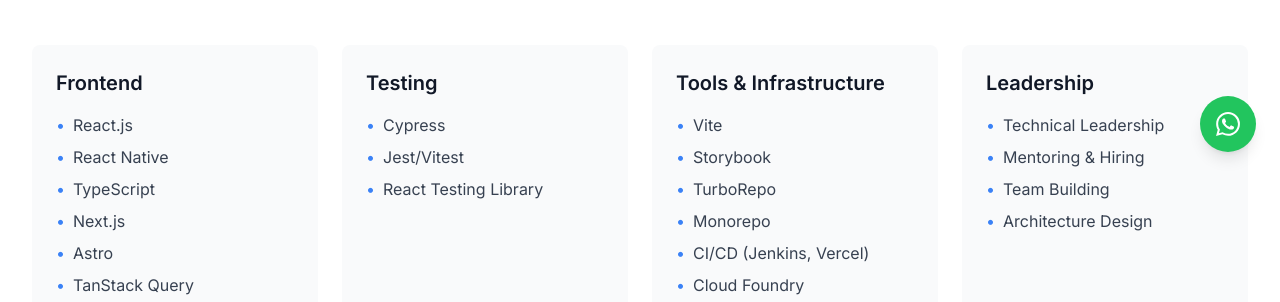
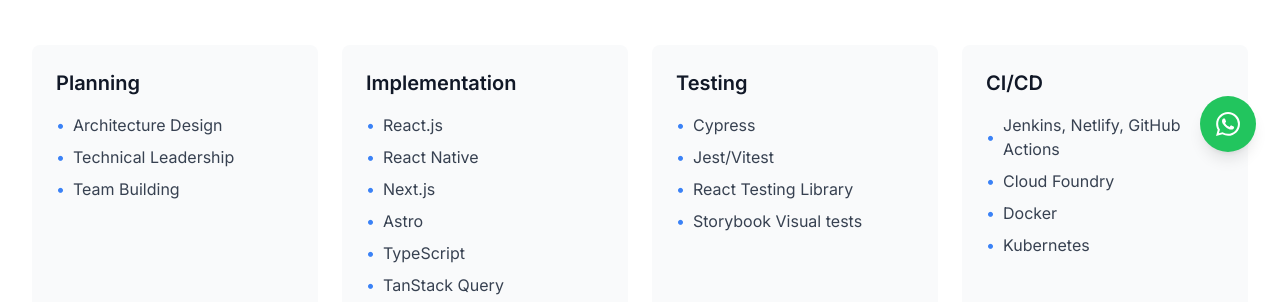
Before and after one commit to dd-jp/portfolio, an Astro site: page / in a window 1280 px wide. Shown: the part 624-926 px from the top of the page. Built offline with nearby package versions, Linux system fonts and the light colour scheme; Astro itself is replaced by a stand-in of ours.

Commit message:
Skills update

```diff
--- a/src/components/Skills.astro
+++ b/src/components/Skills.astro
@@ -1,34 +1,37 @@
 ---
 const skills = {
-  "Frontend": [
+        "Planning": [
+            "Architecture Design",
+            "Technical Leadership",
+            "Team Building"
+        ],
+        "Implementation": [
             "React.js",
             "React Native",
-    "TypeScript",
             "Next.js",
             "Astro",
+            "TypeScript",
             "TanStack Query",
-    "Tailwind CSS"
+            "Tailwind CSS",
+            "Vite",
+            "Storybook",
+            "Monorepo",
+            "TurboRepo"
         ],
         "Testing": [
             "Cypress",
             "Jest/Vitest",
-    "React Testing Library"
+            "React Testing Library",
+            "Storybook Visual tests",
         ],
-  "Tools & Infrastructure": [
-    "Vite",
-    "Storybook",
-    "TurboRepo",
-    "Monorepo",
-    "CI/CD (Jenkins, Vercel)",
-    "Cloud Foundry"
-  ],
-  "Leadership": [
-    "Technical Leadership",
-    "Mentoring & Hiring",
-    "Team Building",
-    "Architecture Design"
+        "CI/CD": [
+            "Jenkins, Netlify, GitHub Actions",
+            "Cloud Foundry",
+            "Docker",
+            "Kubernetes"
         ]
-};
+    }
+;
 ---
 
 <section class="py-10" id="skills">
```
Lines whose indentation alone changed are shown as unchanged.
